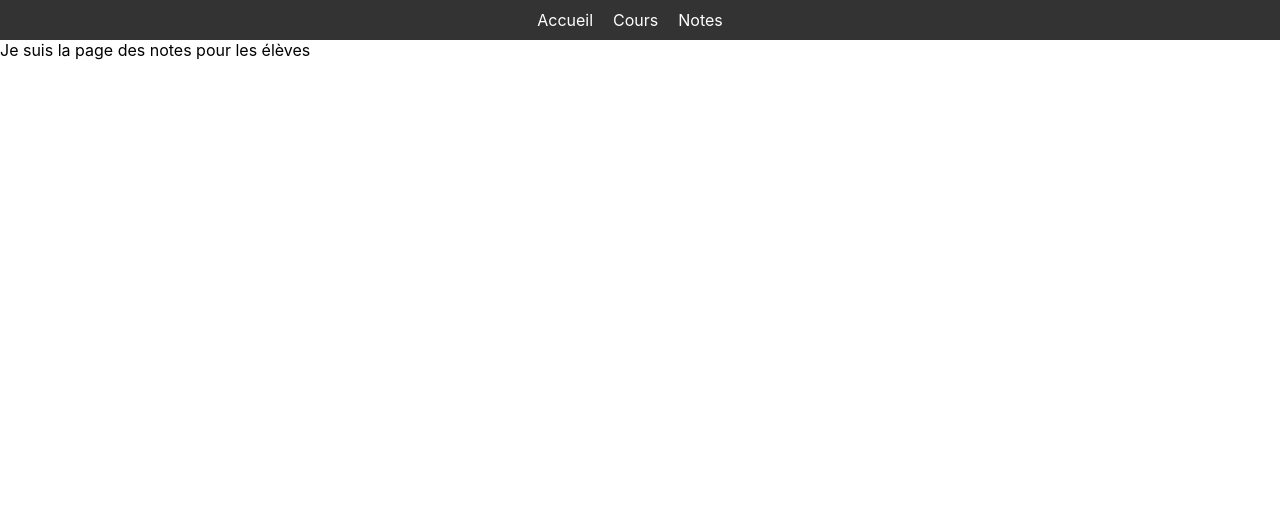
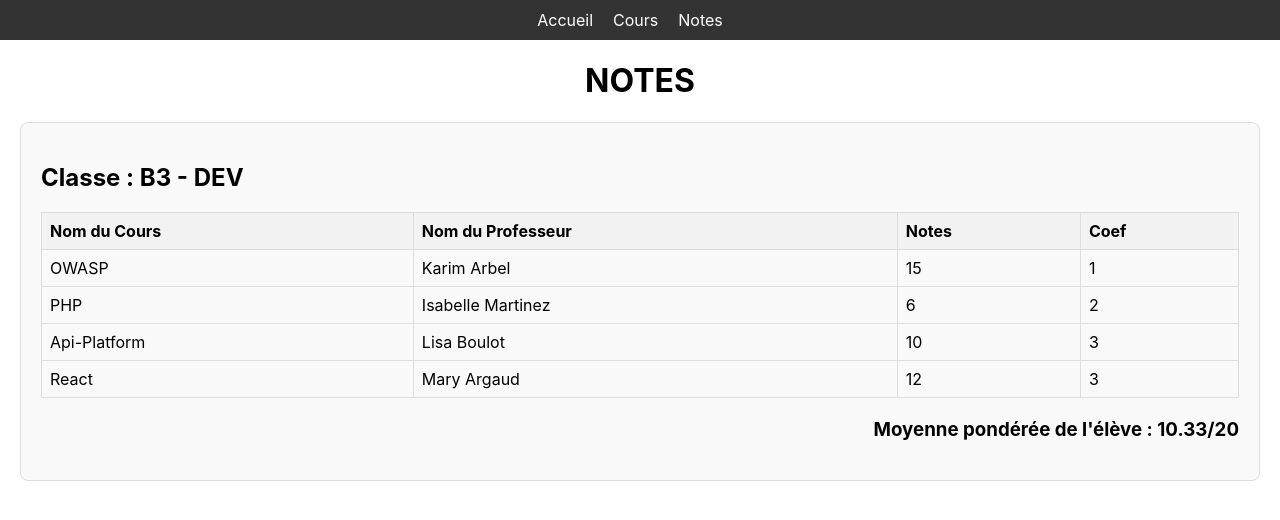
Before and after one commit to MatNgl/myefreireact, a React (Create React App) app: page /eleve/notes in a window 1280 px wide. Shown: the top 520 px of the page. Built offline with nearby package versions, Linux system fonts and the light colour scheme.

Commit message:
Creation vue note eleve

```diff
--- a/src/App.css
+++ b/src/App.css
@@ -36,3 +36,6 @@
     transform: rotate(360deg);
   }
 }
+.center-text {
+  text-align: center;
+}
--- /dev/null
+++ b/src/eleve/fichenoteeleve/EleveNoteCarte.jsx
@@ -0,0 +1,70 @@
+import React from 'react';
+import { classes } from '../../classe/classes';
+import { cours } from '../../cours/cours';
+import { profs } from '../../prof/prof';
+import { notes } from '../../note/note';
+import './elevenotecarte.css';
+
+const GetLibelleClasse = (id_classe) => {
+    const classe = classes.find(classe => classe.id_classe === id_classe);
+    return classe ? classe.libelle : 'Classe inconnue';
+};
+
+const GetNomPrenomProf = (id_prof) => {
+    const professeur = profs.find(prof => prof.id_prof === id_prof);
+    return professeur ? `${professeur.prenom} ${professeur.nom}` : 'Professeur inconnu';
+};
+
+const GetNotes = (id_cours, id_eleve) => {
+    const note = notes.find(note => note.id_cours === id_cours && note.id_eleve === id_eleve);
+    return note ? note.point : 'Pas de note';
+};
+
+const GetCoef = (id_cours, id_eleve) => {
+    const note = notes.find(note => note.id_cours === id_cours && note.id_eleve === id_eleve);
+    return note ? note.coef : 1;
+};
+
+const CalcMoyenne = (id_eleve) => {
+    const notesEleve = notes.filter(note => note.id_eleve === id_eleve);
+    const totalPointsPonderes = notesEleve.reduce((sum, note) => sum + (note.point * note.coef), 0);
+    const totalCoefficients = notesEleve.reduce((sum, note) => sum + note.coef, 0);
+    return totalCoefficients > 0 ? (totalPointsPonderes / totalCoefficients).toFixed(2) : 'Pas de notes';
+};
+
+const EleveNotesCarte = ({ id_classe, id_eleve }) => {
+    const libelleClasse = GetLibelleClasse(id_classe);
+    const coursDansClasse = cours.filter(cour => cour.id_classe === id_classe);
+    const moyenne = CalcMoyenne(id_eleve);
+
+    return (
+        <div className="eleve-cours-carte">
+            <h2>Classe : {libelleClasse}</h2>
+            <table>
+                <thead>
+                    <tr>
+                        <th>Nom du Cours</th>
+                        <th>Nom du Professeur</th>
+                        <th>Notes</th>
+                        <th>Coef</th>
+                    </tr>
+                </thead>
+                <tbody>
+                    {coursDansClasse.map(cour => (
+                        <tr key={cour.id}>
+                            <td>{cour.libelle}</td>
+                            <td>{GetNomPrenomProf(cour.id_prof)}</td>
+                            <td>{GetNotes(cour.id, id_eleve)}</td>
+                            <td>{GetCoef(cour.id, id_eleve)}</td>
+                        </tr>
+                    ))}
+                </tbody>
+            </table>
+            <div className="moyenne-eleve">
+                <h3>Moyenne pondérée de l'élève : {moyenne}/20</h3>
+            </div>
+        </div>
+    );
+};
+
+export default EleveNotesCarte;
--- /dev/null
+++ b/src/eleve/fichenoteeleve/elevenotecarte.css
@@ -0,0 +1,33 @@
+.eleve-cours-carte {
+    margin: 20px;
+    padding: 20px;
+    border: 1px solid #ddd;
+    border-radius: 8px;
+    background-color: #f9f9f9;
+  }
+
+  .eleve-cours-carte h2 {
+    margin-bottom: 20px;
+  }
+
+  .eleve-cours-carte table {
+    width: 100%;
+    border-collapse: collapse;
+  }
+
+  .eleve-cours-carte th, .eleve-cours-carte td {
+    border: 1px solid #ddd;
+    padding: 8px;
+    text-align: left;
+  }
+
+  .eleve-cours-carte th {
+    background-color: #f2f2f2;
+    font-weight: bold;
+  }
+
+  .moyenne-eleve {
+    margin-top: 20px;
+    font-weight: bold;
+    text-align: right;
+  }
--- /dev/null
+++ b/src/note/note.js
@@ -0,0 +1,30 @@
+export const notes = [
+    {
+        id_note:1,
+        point: 15,
+        coef: 1,
+        id_cours:1,
+        id_eleve:1
+    },
+    {
+        id_note:2,
+        point: 12,
+        coef: 3,
+        id_cours:2,
+        id_eleve:1
+    },
+    {
+        id_note:3,
+        point: 6,
+        coef: 2,
+        id_cours:3,
+        id_eleve:1
+    },
+    {
+        id_note:4,
+        point: 10,
+        coef: 3,
+        id_cours:4,
+        id_eleve:1
+    },
+]
--- a/src/prof/listecoursprof/ListeCoursProf.jsx
+++ b/src/prof/listecoursprof/ListeCoursProf.jsx
@@ -1,4 +1,3 @@
-// src/prof/listecoursprof/ListeCoursProf.jsx
 import React from 'react';
 import { cours } from '../../cours/cours';
 import { classes } from '../../classe/classes';
--- a/src/prof/prof.js
+++ b/src/prof/prof.js
@@ -1,21 +1,21 @@
 export const profs = [
     {
-        id:1,
+        id_prof:1,
         nom: "Argaud",
         prenom:"Mary",
     },
     {
-        id:2,
+        id_prof:2,
         nom: "Martinez",
         prenom:"Isabelle",
     },
     {
-        id:3,
+        id_prof:3,
         nom: "Arbel",
         prenom:"Karim",
     },
     {
-        id:4,
+        id_prof:4,
         nom: "Boulot",
         prenom:"Lisa",
     }
--- a/src/routes/routesEleve.js
+++ b/src/routes/routesEleve.js
@@ -1,7 +1,8 @@
 import React from 'react';
 import NavbarEleve from '../navbar/NavbarEleve';
 import EleveCoursCarte from '../eleve/listecourseleve/EleveCoursCarte';
-
+import EleveNotesCarte from '../eleve/fichenoteeleve/EleveNoteCarte';
+import '../App.css';
 
 const routesEleve = [
   {
@@ -18,8 +19,7 @@ const routesEleve = [
     element: (
       <div>
         <NavbarEleve />
-        <div>Je suis la page des cours pour les élèves</div>
-        {/* Assurez-vous de passer l'ID de la classe à EleveCoursCarte */}
+        <h1 className="center-text">COURS</h1>
         <EleveCoursCarte id_classe={1} />
       </div>
     )
@@ -29,7 +29,8 @@ const routesEleve = [
     element: (
       <div>
         <NavbarEleve />
-        <div>Je suis la page des notes pour les élèves</div>
+        <h1 className="center-text">NOTES</h1>
+        <EleveNotesCarte id_classe={1} id_eleve={1} />
       </div>
     )
   }
```
Also changed, not shown: src/eleve/EleveListe.js (+3 -5 lines).
